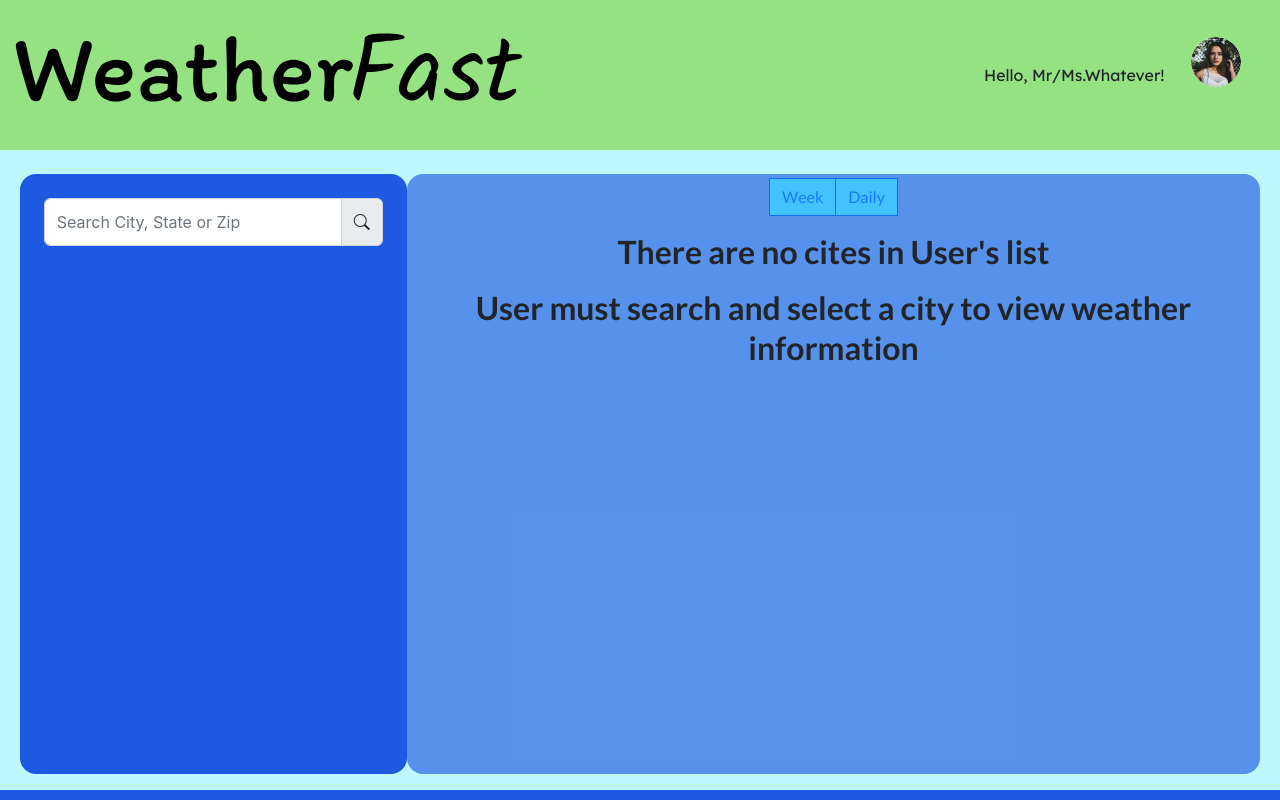
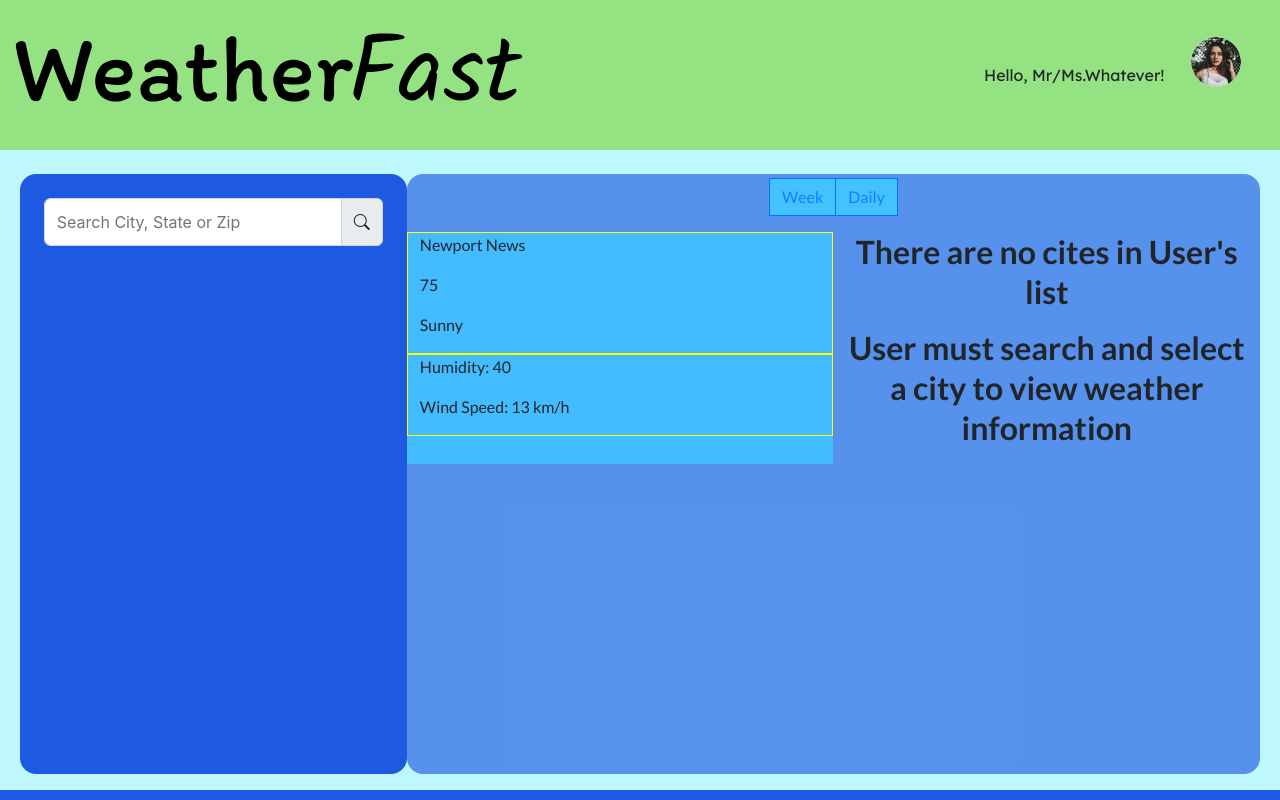
Before and after one commit to mosesrc/WeatherAppTTS-react, a React (Create React App) app: page / in a window 1280 px wide. Built offline with nearby package versions, Linux system fonts and the light colour scheme.

Commit message:
WEAT-27 Daily View componenet constructed 	- Working on styling, and traversing fake data

```diff
--- /dev/null
+++ b/src/components/DailyViewComponent/daily-view.css
@@ -0,0 +1,8 @@
+.daily-view {
+  background-color: #42bbff;
+}
+
+/* Utilities */
+.show-border {
+  border: 1px solid yellow;
+}
--- /dev/null
+++ b/src/components/DailyViewComponent/daily-view.js
@@ -0,0 +1,43 @@
+import React, { useState, useEffect } from "react";
+import "./daily-view.css";
+
+function DailyView() {
+  const weatherObj = {
+    name: "Newport News",
+    state: "VA",
+    date: null,
+    zipCode: null,
+    temperature: 75,
+    tempDescription: "Sunny",
+    humidity: 40,
+    windSpeed: 13,
+  };
+
+  const [city, setCity] = useState(weatherObj);
+
+  return (
+    <div className='container w-50 daily-view'>
+      <div className='row d-flex flex-column show-border'>
+        <div className='col'>
+          <p>{city.name}</p>
+        </div>
+        <div className='col'>
+          <p>{city.temperature}</p>
+        </div>
+        <div className='col'>
+          <p>{city.tempDescription}</p>
+        </div>
+      </div>
+      <div className='row d-flex flex-column show-border'>
+        <div className='col'>
+          <p>Humidity: {city.humidity}</p>
+        </div>
+        <div className='col'>
+          <p>Wind Speed: {city.windSpeed} km/h</p>
+        </div>
+      </div>
+    </div>
+  );
+}
+
+export default DailyView;
--- a/src/components/PageViewComponent/page-view.js
+++ b/src/components/PageViewComponent/page-view.js
@@ -4,6 +4,7 @@ import "./page-view.css";
 // 📝: VIEWS
 import ListView from "../ListComponent/list-view";
 import ToggleButtons from "../ToggleButtonsComponent/toggle-buttons";
+import DailyView from "../DailyViewComponent/daily-view";
 
 // 📝: Other components
 
@@ -31,6 +32,8 @@ function PageView() {
             </div>
           </div>
           <div className='row mt-3'>
+            <DailyView />
+
             <div className='col'>{emptyList()}</div>
           </div>
         </div>
```
